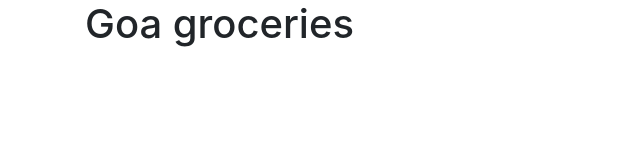
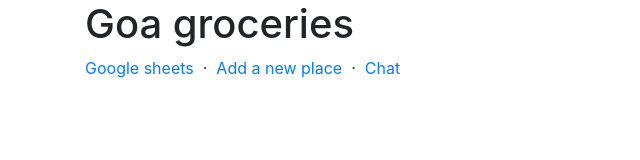
Before and after one commit to prtksxna/goa-groceries, a plain HTML site: page index.html in a window 1280 px wide. Shown: the whole page, without its empty margins (0-640 px from the left). Drawn offline with nearby package versions, Linux system fonts and the light colour scheme; no server answers.

Commit message:
feat: add footer

```diff
--- a/index.html
+++ b/index.html
@@ -21,5 +21,13 @@
       </div>
     </div>
 
+    <footer class="container">
+      <a href="https://bit.ly/goagroceriescovid">Google sheets</a>
+      &nbsp;&middot;&nbsp;
+      <a href="https://bit.ly/goagroceriesform">Add a new place</a>
+      &nbsp;&middot;&nbsp;
+      <a href="https://t.me/goagroceriescovid">Chat</a>
+    </footer>
+
   </body>
 </html>
```
